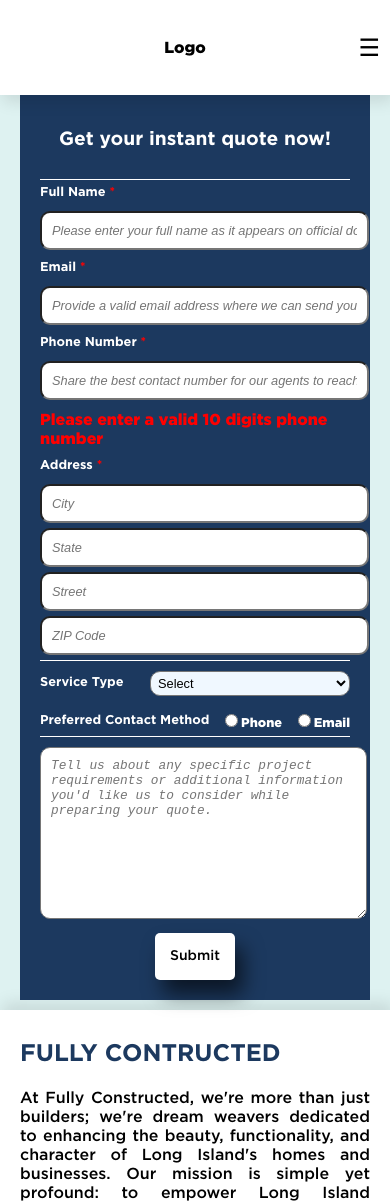
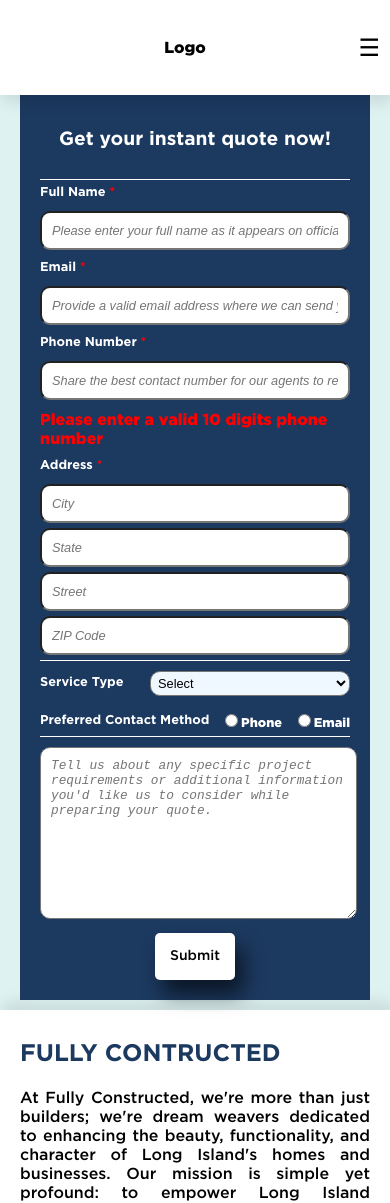
Before and after one commit to Wahaj-Ali/construction-web, a React (Create React App) app: page /get-a-quote in a window 390 px wide. Shown: the top 1203 px of the page. Built offline with nearby package versions, Linux system fonts and the light colour scheme.

Commit message:
Update GetAQuote.css

```diff
--- a/src/Pages/Get A Quote/GetAQuote.css
+++ b/src/Pages/Get A Quote/GetAQuote.css
@@ -9,16 +9,12 @@
     font-size: 36px;
     align-self: center;
     padding-bottom: 5px;
-    /* border-bottom: 3px solid #f0d126; */
   }
 
   .getaQuoteForm {
     padding: 20px 100px;
-    /* background: antiquewhite; */
-    /* background: linear-gradient(to left,#6a58ca,#8174c4); */
     background-color: #1c395f;
     color: #fff;
-    /* margin: 10px 100px; */
   }
 
   .contactInfo {
@@ -34,8 +30,6 @@
 
   .contactInfo label {
     font-weight: 800;
-    /* padding-left: 5px;
-    border-left: 3px solid red; */
   }
 
   .contactInfo input, #getQuoteTextArea {
@@ -49,7 +43,6 @@
   #dropdown,
   textarea {
     font-size: 1rem;
-    /* font-family: "Prata", Sans-serif; */
   }
 
   .selectorsDiv {
@@ -69,8 +62,6 @@
 
   label {
     font-weight: 800;
-    /* padding-left: 5px;
-    border-left: 3px solid red; */
   }
 
   #dropdown {
@@ -108,18 +99,10 @@
     width: 20%;
   }
 
-  /* #getQuoteTextArea {
-    width: 98.5%;
-  } */
-
   textarea::placeholder,
   input::placeholder {
     font-style: italic;
   }
-
-  /* .getQuoteStyle {
-    height: auto;
-  } */
 
   .success-message {
     display: flex;
@@ -200,7 +183,7 @@
     }
   }
 
-  @media (max-width: 430px) {
+  @media (max-width: 435px) {
     .getaQuoteForm {
       margin: 10px 20px;
       padding: 20px 20px;
@@ -218,4 +201,12 @@
     .address-inputs input {
       width: 98.5%;
     }
+
+    .contactInfo input {
+      width: auto;
+    }
+
+    #getQuoteTextArea  {
+      width: 95%;
+    }
   }
```
